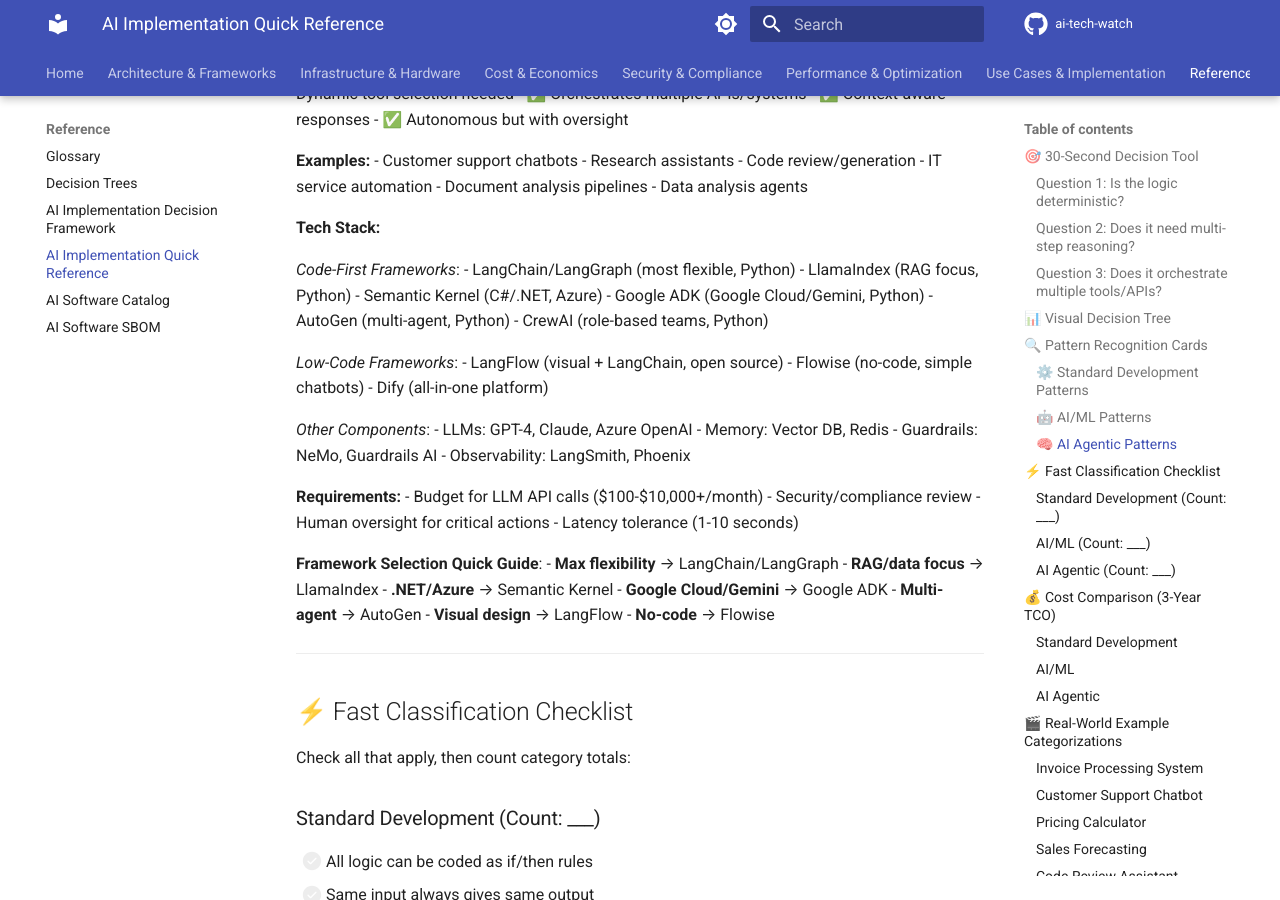
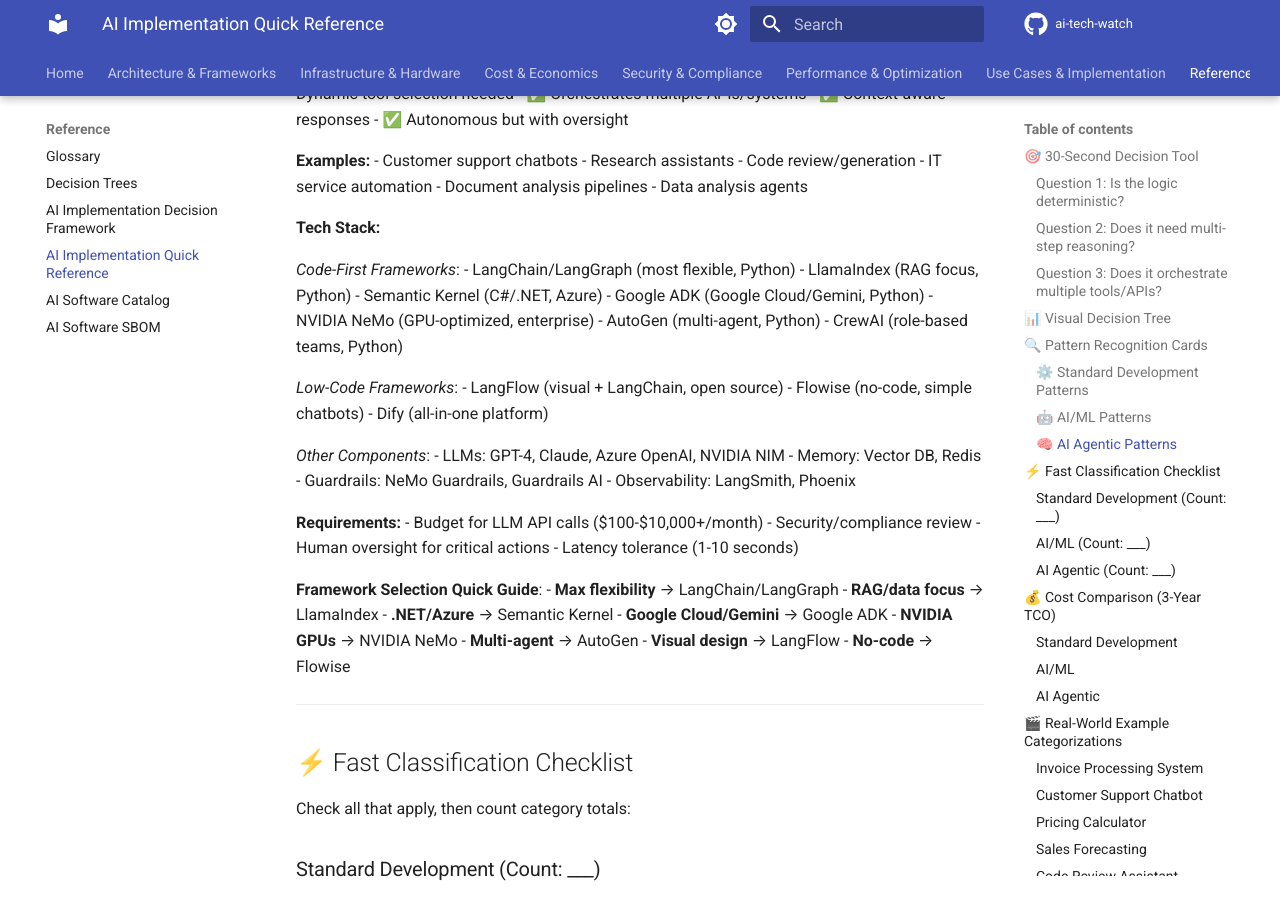
Before and after one commit to brunseba/ai-tech-watch, an MkDocs documentation site: the page built from docs/reference/ai-implementation-quick-reference.md, in a window 1280 px wide and 900 px high, scrolled down 3143 px. Built offline with MkDocs 1.6.1 and Material for MkDocs 9.7.7, drawn with Linux system fonts in a browser that asks for light colours; comment, search, counter and statistics services are not loaded; the version menu is left out.

Commit message:
feat(reference): add NVIDIA NeMo to AI agentic framework selection guide
Add NVIDIA NeMo framework and NIM microservices as enterprise-grade options for GPU-optimized AI agent deployment.

Changes:
- Added NVIDIA NeMo to AI Agentic Stack technology options
  * Code-first framework category
  * Added NVIDIA NIM to LLM Provider options
- Added NVIDIA NeMo to Code-First Frameworks comparison table
  * Best for: NVIDIA hardware/enterprise AI
  * Strengths: Optimized for NVIDIA GPUs, NIM microservices, enterprise support, built-in guardrails, multimodal capabilities
  * Limitations: NVIDIA ecosystem lock-in, enterprise pricing, steeper setup
- Updated framework selection decision tree with infrastructure routing
  * Azure/.NET → Semantic Kernel
  * Google Cloud → Google ADK
  * NVIDIA GPUs → NVIDIA NeMo (NEW)
  * Cloud Agnostic → other frameworks
- Added NVIDIA use case: GPU-Optimized Agent with NIM deployment
- Added to Framework Maturity Matrix:
  * Maturity: Medium-High
  * Enterprise Ready: ✅ Yes
  * Community Size: Medium
  * Learning Curve: Medium-High
- Added detailed selection criteria (#5) for when to choose NVIDIA NeMo:
  * Have NVIDIA GPU infrastructure (A100, H100, L40S)
  * Need optimized inference performance
  * Want to deploy with NVIDIA NIM microservices
  * Require multimodal capabilities (text, image, speech)
  * Need enterprise support from NVIDIA
  * Building on NVIDIA AI Enterprise platform
  * Want built-in guardrails (NeMo Guardrails)
- Updated quick reference guide:
  * Added NVIDIA NeMo to code-first frameworks
  * Added NVIDIA NIM to LLM providers
  * Added to framework selection guide (NVIDIA GPUs → NVIDIA NeMo)
  * Updated Guardrails reference to NeMo Guardrails

Total frameworks now covered: 11 (8 code-first, 3 low-code + n8n AI)

This provides practitioners with enterprise-grade GPU-optimized options for teams with NVIDIA infrastructure investments.

```diff
--- a/docs/reference/ai-implementation-quick-reference.md
+++ b/docs/reference/ai-implementation-quick-reference.md
@@ -142,6 +142,7 @@ flowchart TD
 - LlamaIndex (RAG focus, Python)
 - Semantic Kernel (C#/.NET, Azure)
 - Google ADK (Google Cloud/Gemini, Python)
+- NVIDIA NeMo (GPU-optimized, enterprise)
 - AutoGen (multi-agent, Python)
 - CrewAI (role-based teams, Python)
 
@@ -151,9 +152,9 @@ flowchart TD
 - Dify (all-in-one platform)
 
 *Other Components*:
-- LLMs: GPT-4, Claude, Azure OpenAI
+- LLMs: GPT-4, Claude, Azure OpenAI, NVIDIA NIM
 - Memory: Vector DB, Redis
-- Guardrails: NeMo, Guardrails AI
+- Guardrails: NeMo Guardrails, Guardrails AI
 - Observability: LangSmith, Phoenix
 
 **Requirements:**
@@ -167,6 +168,7 @@ flowchart TD
 - **RAG/data focus** → LlamaIndex
 - **.NET/Azure** → Semantic Kernel
 - **Google Cloud/Gemini** → Google ADK
+- **NVIDIA GPUs** → NVIDIA NeMo
 - **Multi-agent** → AutoGen
 - **Visual design** → LangFlow
 - **No-code** → Flowise
```
Also changed, not shown: docs/reference/ai-implementation-decision-framework.md (+28 -13 lines).
